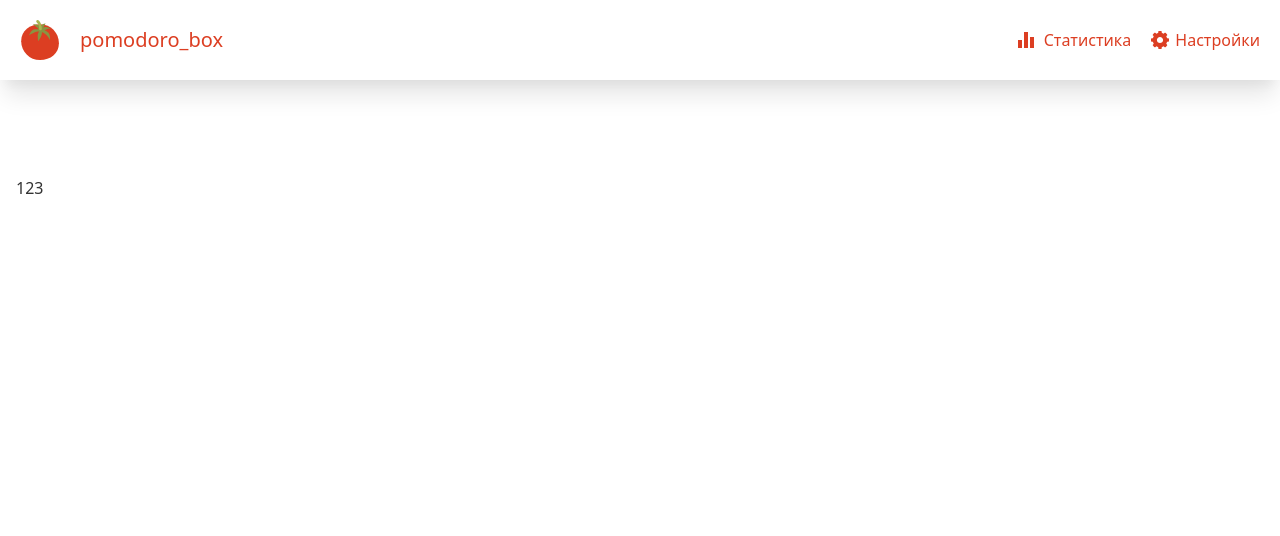
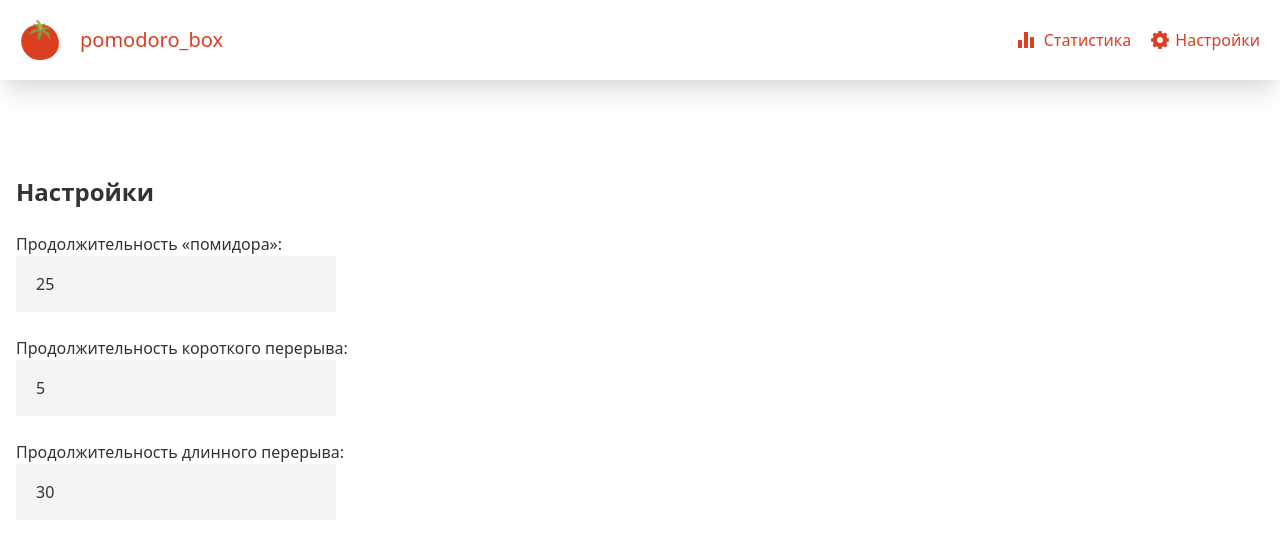
Before and after one commit to Ant1p0w/pomodoro_box, a React (Create React App) app: page /config in a window 1280 px wide. Shown: the top 536 px of the page. Built offline with nearby package versions, Linux system fonts and the light colour scheme.

Commit message:
add config container

```diff
--- /dev/null
+++ b/src/components/ConfigContainer/ConfigContainer.tsx
@@ -0,0 +1,64 @@
+import React, {useEffect, useState} from 'react';
+import {useAppDispatch, useAppSelector} from "../../hooks";
+import {setStateLargeBreakTime, setStatePomodoroInMin, setStateSmallBreakTime} from "../../features/tasks/configSlice";
+
+export function ConfigContainer() {
+    const dispatch = useAppDispatch();
+
+    const pomodoroInMin = useAppSelector(state => state.config.pomodoroInMin);
+    const smallBreakTime = useAppSelector(state => state.config.smallBreakTime);
+    const largeBreakTime = useAppSelector(state => state.config.largeBreakTime);
+
+    const [pomodoroInMinValue, setPomodoroInMinValue] = useState(pomodoroInMin);
+    const [smallBreakTimeValue, setSmallBreakTimeValue] = useState(smallBreakTime);
+    const [largeBreakTimeValue, setLargeBreakTimeValue] = useState(largeBreakTime);
+
+    const handleChange = (event: React.ChangeEvent<HTMLInputElement>) => {
+        return parseInt(event.target.value) || 1;
+    }
+
+    function handlePomodoroChange(event: React.ChangeEvent<HTMLInputElement>) {
+        let newValue = handleChange(event);
+        setPomodoroInMinValue(newValue);
+        dispatch(setStatePomodoroInMin(newValue));
+    }
+
+    function handleSmallBreakTimeValueChange(event: React.ChangeEvent<HTMLInputElement>) {
+        let newValue = handleChange(event);
+        setStateSmallBreakTime(newValue);
+        setSmallBreakTimeValue(handleChange(event));
+    }
+
+    function handleLargeBreakTimeValueChange(event: React.ChangeEvent<HTMLInputElement>) {
+        let newValue = handleChange(event);
+        setStateLargeBreakTime(newValue);
+        setLargeBreakTimeValue(handleChange(event));
+    }
+
+    return (
+        <div>
+            <div className="font-bold text-2xl leading-8 mb-6">Настройки</div>
+            <div className={'mb-6'}>
+                <label>
+                    <div>Продолжительность «помидора»:</div>
+                    <input className={'w-80 bg-gray-100 py-4 px-5'} type="number" min="1" value={pomodoroInMinValue}
+                           onChange={handlePomodoroChange}/>
+                </label>
+            </div>
+            <div className={'mb-6'}>
+                <label>
+                    <div>Продолжительность короткого перерыва:</div>
+                    <input className={'w-80 bg-gray-100 py-4 px-5'} type="number" min="1" value={smallBreakTimeValue}
+                           onChange={handleSmallBreakTimeValueChange}/>
+                </label>
+            </div>
+            <div className={'mb-6'}>
+                <label>
+                    <div>Продолжительность длинного перерыва:</div>
+                    <input className={'w-80 bg-gray-100 py-4 px-5'} type="number" min="1" value={largeBreakTimeValue}
+                           onChange={handleLargeBreakTimeValueChange}/>
+                </label>
+            </div>
+        </div>
+    );
+}
--- /dev/null
+++ b/src/components/ConfigContainer/index.ts
@@ -0,0 +1 @@
+export * from './ConfigContainer';
--- a/src/features/tasks/configSlice.ts
+++ b/src/features/tasks/configSlice.ts
@@ -18,10 +18,25 @@ const initialConfigState: IConfigState = {
 }
 
 export const configSlice = createSlice({
-    name: 'tasks',
+    name: 'config',
     initialState: initialConfigState,
-    reducers: {}
+    reducers: {
+        setStatePomodoroInMin: (state, action: PayloadAction<number>) => {
+            state.pomodoroInMin = action.payload;
+        },
+        setStateSmallBreakTime: (state, action: PayloadAction<number>) => {
+            state.smallBreakTime = action.payload;
+        },
+        setStateLargeBreakTime: (state, action: PayloadAction<number>) => {
+            state.largeBreakTime = action.payload;
+        },
+        setStateTheme: (state, action: PayloadAction<number>) => {
+            state.theme = action.payload;
+        },
+    }
 })
+
+export const {setStatePomodoroInMin, setStateSmallBreakTime, setStateLargeBreakTime, setStateTheme} = configSlice.actions
 
 export const config = (state: RootState) => state.config
 
--- a/src/pages/ConfigPage/ConfigPage.tsx
+++ b/src/pages/ConfigPage/ConfigPage.tsx
@@ -1,9 +1,10 @@
 import React from 'react';
+import {ConfigContainer} from "../../components/ConfigContainer";
 
 export function ConfigPage() {
     return (
         <main>
-            123
+            <ConfigContainer/>
         </main>
     );
 }
```
